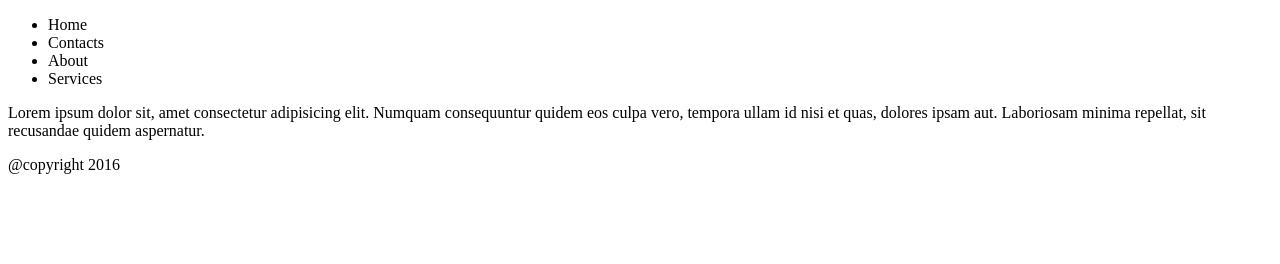
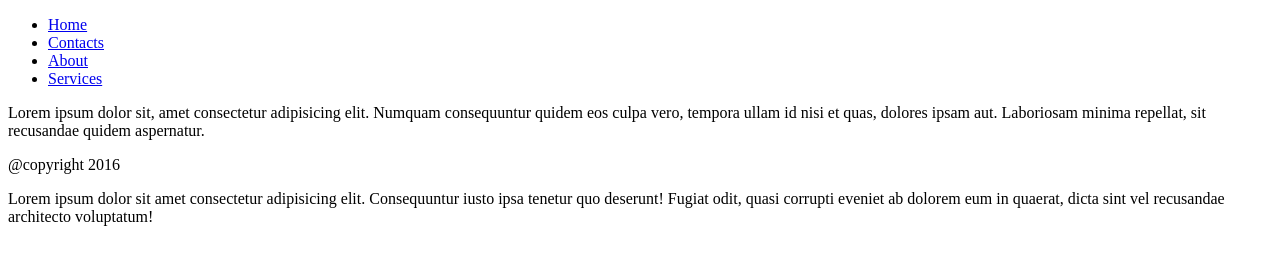
Before and after one commit to ybeskieee/222683510-WebDevFinalExam, a plain HTML site: page index.html in a window 1280 px wide. Drawn offline with Linux system fonts and the light colour scheme.

Commit message:
Final Exam Part 2

```diff
--- a/index.html
+++ b/index.html
@@ -10,11 +10,15 @@
     <div class="body"></div>
     <nav class="navbar"></nav>
     <ul>
-        <li>Home</li>
-        <li>Contacts</li>
-        <li>About</li>
-        <li>Services</li>
+        <li><a href="#Home">Home</a></li>
+        <li><a href="#Contacts">Contacts</a></li>
+        <li><a href="#About">About</a></li>
+        <li><a href="#Services">Services</a></li>
     </ul>
+    <div class="content" id="Home"></div>
+    <div class="content" id="Contacts"></div>
+    <div class="content" id="About"></div>
+    <div class="content" id="Services"></div>
     <div class="content">
 
     <p>Lorem ipsum dolor sit, amet consectetur adipisicing elit. Numquam consequuntur quidem eos culpa vero, tempora ullam id nisi et quas, dolores ipsam aut. Laboriosam minima repellat, sit recusandae quidem aspernatur.</p>
@@ -22,5 +26,12 @@
     <div class="footer">
         @copyright 2016
     </div>
+    <footer>
+        <div class="Container">
+            <div>
+                <p>Lorem ipsum dolor sit amet consectetur adipisicing elit. Consequuntur iusto ipsa tenetur quo deserunt! Fugiat odit, quasi corrupti eveniet ab dolorem eum in quaerat, dicta sint vel recusandae architecto voluptatum!</p>
+            </div>
+        </div>
+    </footer>
 </body>
 </html>
```
Also changed, not shown: style.css (added, +8 -0 lines).
